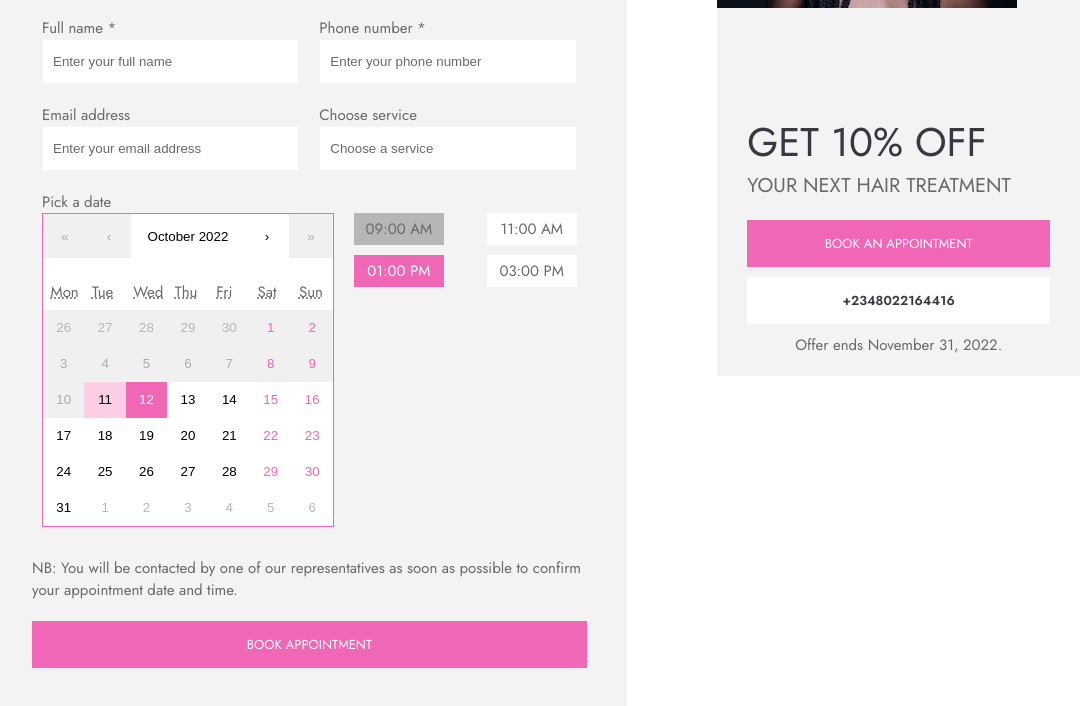
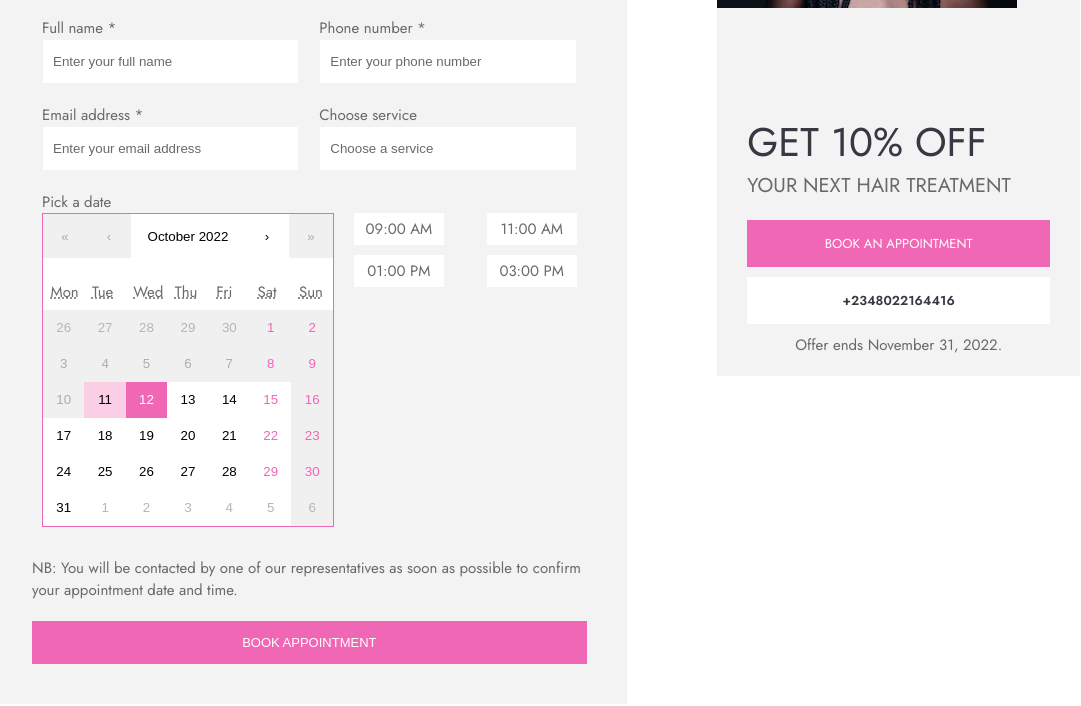
Before and after one commit to nnamanikester/evianbliss, a Next.js app: page /book-appointment in a window 1280 px wide. Both pictures are taken after a click on the button "12". Shown: the part 528-1234 px from the top of the page, without its empty margins (104-1185 px from the left). Built offline with nearby package versions, Linux system fonts and the light colour scheme; no server answers; the database is empty; some icons are missing.

Commit message:
feat: booking appointment

```diff
--- a/components/AppointmentCalendar/index.tsx
+++ b/components/AppointmentCalendar/index.tsx
@@ -1,20 +1,69 @@
 import * as React from "react";
 import Calendar from "react-calendar";
-import moment from "moment";
 import cx from "classnames";
+import dayjs from "dayjs";
+import _ from "lodash";
+import config from "../../config";
+import { SlotT, AppointmentT } from "../../types";
+import { generateTimeSlots } from "../../utils";
+import axios from "axios";
+import Loading from "../Loading";
 
-interface AppointmentCalendarProps {}
-
-interface SlotT {
-  id: string;
-  time: string;
-  slots: number;
+interface AppointmentCalendarProps {
+  onSelectSlot: (slot?: SlotT) => void;
+  timeSlot?: SlotT;
 }
 
-const AppointmentCalendar: React.FC<AppointmentCalendarProps> = () => {
+const { NO_OF_EMPLOYEES: EMPLOYEES } = config;
+
+const AppointmentCalendar: React.FC<AppointmentCalendarProps> = ({
+  onSelectSlot,
+  timeSlot,
+}) => {
   const [date, setDate] = React.useState(new Date());
+  const [timeSlots, setTimeSlots] = React.useState<SlotT[]>([]);
+  const [isLoading, setIsLoading] = React.useState(false);
+  const [booked, setBooked] = React.useState<{ [key: string]: AppointmentT[] }>(
+    {}
+  );
 
-  const handleDayClick = (value: Date, e: any) => {};
+  const handleDayClick = async (value: Date, e: any) => {
+    setTimeSlots([]);
+    onSelectSlot(undefined);
+    const date = dayjs(value).format("YYYY-MM-DD");
+    // Get appointments for the selected day if any.
+    await getDayAppointments(date);
+    // Generate time slot fot the selected day.
+    const slots = generateTimeSlots(date);
+    setTimeSlots(slots);
+  };
+
+  const getDayAppointments = async (date: string) => {
+    try {
+      setIsLoading(true);
+      const res = await axios.get(`/api/appointments?time=${date}`);
+      const groupedAppointments = _.groupBy(
+        res.data.map((app: AppointmentT) => {
+          return {
+            ...app,
+            time: dayjs(app.time).format("hh:mm A"),
+          };
+        }),
+        "time"
+      );
+
+      setBooked(groupedAppointments);
+      console.log(groupedAppointments);
+      setIsLoading(false);
+    } catch (e: any) {
+      console.log(e?.response?.data || e?.message);
+      setIsLoading(false);
+    }
+  };
+
+  const handleSelectTime = (slot: SlotT) => {
+    onSelectSlot(slot);
+  };
 
   return (
     <>
@@ -25,50 +74,36 @@ const AppointmentCalendar: React.FC<AppointmentCalendarProps> = () => {
             value={date}
             minDate={new Date()}
             minDetail="year"
-            maxDate={new Date(moment().add(3, "months").format("YYYY-MM-DD"))}
+            maxDate={new Date(dayjs().add(3, "months").format("YYYY-MM-DD"))}
             onClickDay={handleDayClick}
+            tileDisabled={(props) => dayjs(props.date).format("dd") === "Su"}
           />
         </div>
         <div className="col-5 slot-container">
           <div className="row">
+            {isLoading && <Loading size="medium" />}
+
+            {timeSlots.map((slot) => (
               <div
+                onClick={
+                  booked[slot.time] && booked[slot.time].length >= EMPLOYEES
+                    ? undefined
+                    : () => handleSelectTime(slot)
+                }
+                key={slot.time}
                 className={cx({
                   slot: true,
-                "slot--selected": false,
-                "slot--disabled": true,
+                  "slot--selected": _.isEqual(slot, timeSlot),
+                  "slot--disabled":
+                    booked[slot.time] && booked[slot.time].length >= EMPLOYEES,
+                  "slot--available":
+                    !booked[slot.time] ||
+                    (booked[slot.time] && booked[slot.time].length < EMPLOYEES),
                 })}
               >
-              09:00 AM
+                {slot.time}
               </div>
-            <div
-              className={cx({
-                slot: true,
-                "slot--selected": false,
-                "slot--disabled": false,
-                "slot--available": true,
-              })}
-            >
-              11:00 AM
-            </div>
-            <div
-              className={cx({
-                slot: true,
-                "slot--selected": true,
-                "slot--disabled": false,
-              })}
-            >
-              01:00 PM
-            </div>
-            <div
-              className={cx({
-                slot: true,
-                "slot--selected": false,
-                "slot--disabled": false,
-                "slot--available": true,
-              })}
-            >
-              03:00 PM
-            </div>
+            ))}
           </div>
         </div>
       </div>
--- /dev/null
+++ b/controllers/appointmentsController.ts
@@ -0,0 +1,53 @@
+import { PrismaClient } from "@prisma/client";
+import dayjs from "dayjs";
+import { AppointmentT } from "../types";
+
+const prisma = new PrismaClient();
+
+export const createAppointment = async (data: AppointmentT) => {
+  try {
+    const appointment = prisma.appointment.create({ data });
+    return appointment;
+  } catch (e: any) {
+    new Error(e.message);
+    console.log(e.message);
+    return null;
+  }
+};
+
+export const updateAppointment = async () => {};
+
+export const getAppointment = async () => {};
+
+export const getAppointments = async ({
+  time,
+  customer_id,
+  id,
+  status,
+}: Partial<AppointmentT>) => {
+  try {
+    const appointments = await prisma.appointment.findMany({
+      where: {
+        time: time && {
+          gte: dayjs(new Date(time as Date)).toISOString(),
+          lt: dayjs(new Date(time as Date))
+            .add(1, "day")
+            .toISOString(),
+        },
+        customer_id,
+        id,
+        status,
+      },
+      orderBy: {
+        created_at: "desc",
+      },
+    });
+    return appointments;
+  } catch (e: any) {
+    new Error(e.message);
+    console.log(e.message);
+    return [];
+  }
+};
+
+export const deleteAppointment = async (id: string) => {};
--- a/controllers/index.ts
+++ b/controllers/index.ts
@@ -1,3 +1,4 @@
 export * from "./customersController";
 export * from "./usersController";
 export * from "./categoriesController";
+export * from "./appointmentsController";
--- a/package.json
+++ b/package.json
@@ -14,6 +14,7 @@
     "@prisma/client": "^4.3.1",
     "axios": "^0.27.2",
     "classnames": "^2.3.2",
+    "dayjs": "^1.11.5",
     "intl": "^1.2.5",
     "lodash": "^4.17.21",
     "moment": "^2.29.4",
--- a/pages/api/appointments/index.ts
+++ b/pages/api/appointments/index.ts
@@ -1,18 +1,61 @@
 import type { NextApiRequest, NextApiResponse } from "next";
+import {
+  createAppointment,
+  createCustomer,
+  getAppointments,
+  getCustomer,
+} from "../../../controllers";
+import { CustomerT } from "../../../types";
 
 type Data = {
   name: string;
 };
 
-export default function handler(
+export default async function handler(
   req: NextApiRequest,
   res: NextApiResponse<Data>
 ) {
   const Method = req.method;
 
   if (Method === "POST") {
+    // Create appointment
+    const { fullname, phone, email, service, time, returning } = req.body;
+    try {
+      let customer: CustomerT | null = null;
+      customer = await getCustomer({ email });
+      if (!customer) {
+        customer = await createCustomer({
+          fullname,
+          phone,
+          email,
+        });
+      }
+      if (customer) {
+        const appointment = await createAppointment({
+          customer_id: customer.id as string,
+          service,
+          time,
+          returning,
+        });
+
+        res.status(200).json(appointment as any);
+      }
+    } catch (e: any) {
+      res.status(400).json(e.message);
+    }
   } else if (Method === "GET") {
-    res.status(200).json({ name: "John Doe" });
+    const { time, id, customer_id, status } = req.query as any;
+    try {
+      const appointments = await getAppointments({
+        time,
+        id,
+        customer_id,
+        status,
+      });
+      res.status(200).json(appointments as any);
+    } catch (e: any) {
+      res.status(400).json(e.message);
+    }
   } else if (Method === "PATCH") {
   } else if (Method === "DELETE") {
   }
--- a/pages/book-appointment/index.tsx
+++ b/pages/book-appointment/index.tsx
@@ -8,6 +8,10 @@ import config from "../../config";
 import Offer from "../../components/Offer";
 import Breadcrum from "../../components/Breadcrum";
 import { useRouter } from "next/router";
+import { ServiceCategoryT, ServiceT, SlotT } from "../../types";
+import toast from "react-hot-toast";
+import axios from "axios";
+import dayjs from "dayjs";
 
 const AppointmentPage: NextPage = () => {
   const { query } = useRouter();
@@ -15,6 +19,10 @@ const AppointmentPage: NextPage = () => {
   const [email, setEmail] = React.useState("");
   const [phone, setPhone] = React.useState("");
   const [fullname, setFullname] = React.useState("");
+  const [timeSlot, setTimeSlot] = React.useState<SlotT>();
+  const [selectedService, setSelectedService] =
+    React.useState<ServiceCategoryT>();
+  const [isLoading, setIsLoading] = React.useState(false);
 
   React.useEffect(() => {
     if (query) {
@@ -23,6 +31,62 @@ const AppointmentPage: NextPage = () => {
       setFullname(query.fullname as string);
     }
   }, [query]);
+
+  const validateInput = () => {
+    if (!fullname) return "Your full name is required.";
+    if (!phone) return "Your phone number is required.";
+    if (!email) return "An email address is required.";
+    if (!timeSlot) return "Please select a time slot";
+
+    return true;
+  };
+
+  const resetInput = () => {
+    setIsNewClient(true);
+    setFullname("");
+    setEmail("");
+    setPhone("");
+    setTimeSlot(undefined);
+  };
+
+  const bookAppointment = async (e: any) => {
+    e.preventDefault();
+
+    if (typeof validateInput() === "string") {
+      return toast.error(validateInput() as string, {
+        position: "bottom-center",
+      });
+    }
+
+    setIsLoading(true);
+    try {
+      toast.loading("Booking an appointment...", { position: "bottom-center" });
+      const res = await axios.post("/api/appointments", {
+        fullname,
+        phone,
+        email,
+        service: selectedService?.name,
+        time: dayjs(`${timeSlot?.date} ${timeSlot?.time}`).toISOString(),
+        returning: isNewClient,
+      });
+      console.log(res.data);
+      toast.dismiss();
+      setIsLoading(false);
+      toast.success(
+        "You have successfully booked an appointment.\nWe will be in touch with you as soon as possible.",
+        { position: "bottom-center", duration: 5000 }
+      );
+      resetInput();
+    } catch (e: any) {
+      toast.dismiss();
+      setIsLoading(false);
+      toast.error(
+        "An error occured while trying to request an appointment. Please try again!\nIf problem persist, contact us.",
+        { position: "bottom-center", duration: 10000 }
+      );
+      console.log(e?.response?.data || e?.message);
+    }
+  };
 
   return (
     <>
@@ -49,6 +113,7 @@ const AppointmentPage: NextPage = () => {
             <h4 className="mb-2">
               Fill in the below details to book our hair service appointment
             </h4>
+            <form action="#" onSubmit={bookAppointment}>
               <div className="radio-group">
                 <p className="mb-2">Are you a new client?</p>
                 <div className="radio-box">
@@ -91,6 +156,7 @@ const AppointmentPage: NextPage = () => {
                     name="fullname"
                     id="fullname"
                     className="input"
+                    required
                   />
                 </div>
                 <div className="input-group col-6">
@@ -105,10 +171,11 @@ const AppointmentPage: NextPage = () => {
                     name="phone-number"
                     id="phone-number"
                     className="input"
+                    required
                   />
                 </div>
                 <div className="input-group col-6">
-                <label htmlFor="email">Email address</label>
+                  <label htmlFor="email">Email address *</label>
                   <input
                     value={email}
                     onChange={({ target }) => setEmail(target.value)}
@@ -117,6 +184,7 @@ const AppointmentPage: NextPage = () => {
                     name="email"
                     id="email"
                     className="input"
+                    required
                   />
                 </div>
                 <div className="input-group col-6">
@@ -152,18 +220,26 @@ const AppointmentPage: NextPage = () => {
                 </div>
                 <div className="input-group col-12 mb-2">
                   <label htmlFor="email">Pick a date</label>
-                <AppointmentCalendar />
+                  <AppointmentCalendar
+                    timeSlot={timeSlot}
+                    onSelectSlot={setTimeSlot}
+                  />
                 </div>
               </div>
 
               <p className="mb-2">
-              NB: You will be contacted by one of our representatives as soon as
-              possible to confirm your appointment date and time.
+                NB: You will be contacted by one of our representatives as soon
+                as possible to confirm your appointment date and time.
               </p>
 
-            <a href="#" className="btn btn__primary btn__full-width">
+              <button
+                type="submit"
+                className="btn btn__primary btn__full-width"
+                disabled={isLoading}
+              >
                 Book Appointment
-            </a>
+              </button>
+            </form>
           </div>
           <div className="col-4">
             <Offer />
--- a/utils/helper.ts
+++ b/utils/helper.ts
@@ -1,3 +1,53 @@
 import axios from "axios";
+import dayjs from "dayjs";
+import config from "../config";
+import { SlotT } from "../types";
 
 export const fetcher = (url: string) => axios.get(url).then((res) => res.data);
+
+/**
+ * Generates the time slots for appointment
+ * @param date The date selected on the calendar
+ */
+export const generateTimeSlots = (date: string) => {
+  const {
+    SERVICE_AVERAGE_DURATION: DURATION,
+    OPENING_TIME,
+    CLOSING_TIME,
+  } = config;
+
+  let slots: SlotT[] = [];
+
+  for (
+    // i is the opening time of the day
+    let i = dayjs(`${date} ${OPENING_TIME}`);
+    // as long as the time is less that the closing time
+    i.isBefore(`${date} ${CLOSING_TIME}`);
+    // add the average duration to get the next available time
+    i = i.add(DURATION, "hours")
+  ) {
+    // Checks if the date is the current day.
+    if (
+      dayjs().isSame(dayjs(date), "day") ||
+      dayjs().isBefore(dayjs(date), "day")
+    ) {
+      // Generate the time only when its still available,
+      // if not, start from the next available hour
+      if (dayjs().isBefore(i, "hour")) {
+        // Add the next available hour to the time slots
+        slots.push({
+          time: i.format("hh:mm A"),
+          date: i.format("YYYY-MM-DD"),
+        });
+      }
+    } else {
+      // Add the next available hour to the time slots
+      slots.push({
+        time: i.format("hh:mm A"),
+        date: i.format("YYYY-MM-DD"),
+      });
+    }
+  }
+
+  return slots;
+};
```
Also changed, not shown: config/index.ts (+4 -0 lines), controllers/customersController.ts (+40 -2 lines), types/index.ts (+27 -0 lines), 2 other files (tests, documents, lock files or other folders). Lines whose indentation alone changed are shown as unchanged.
